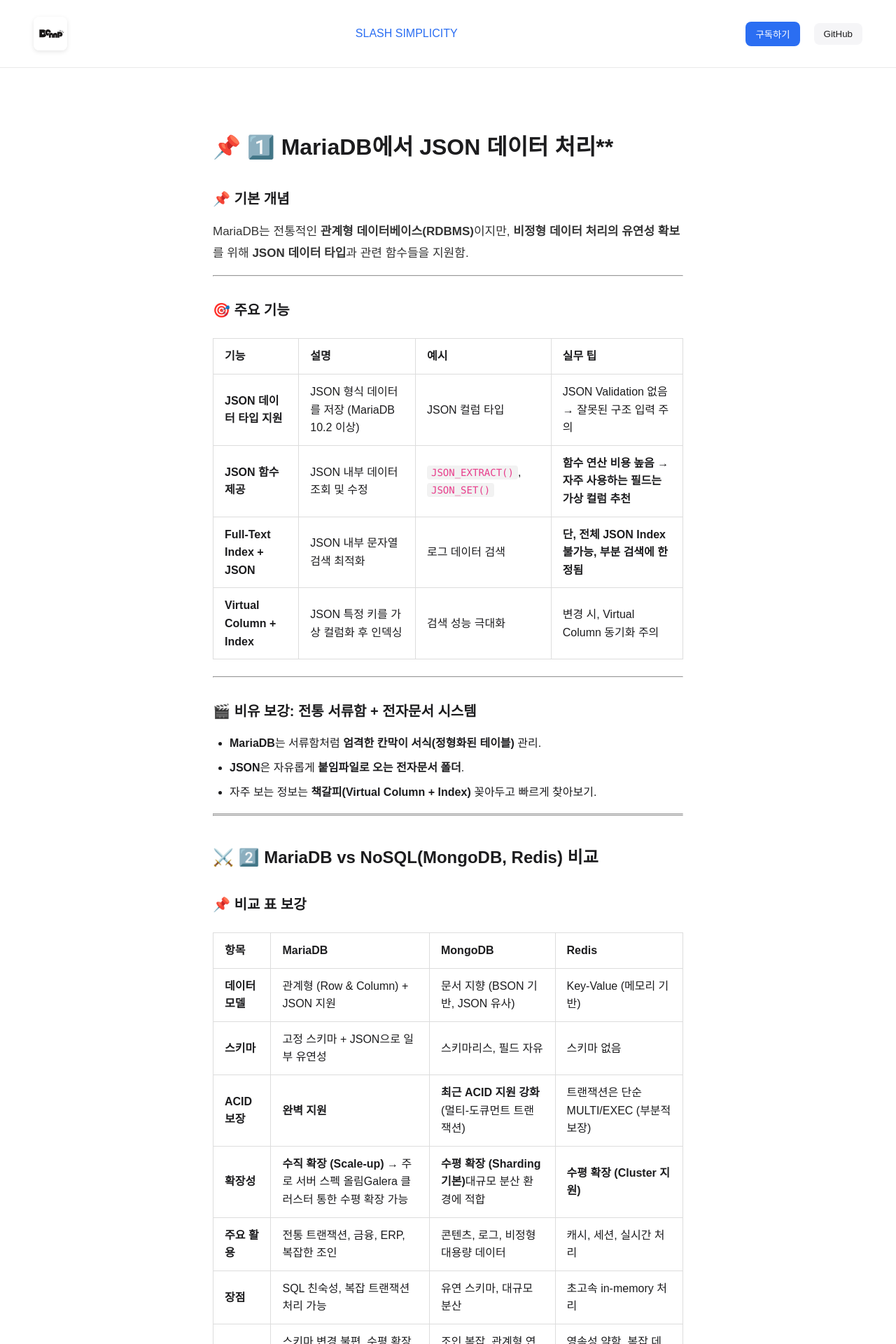
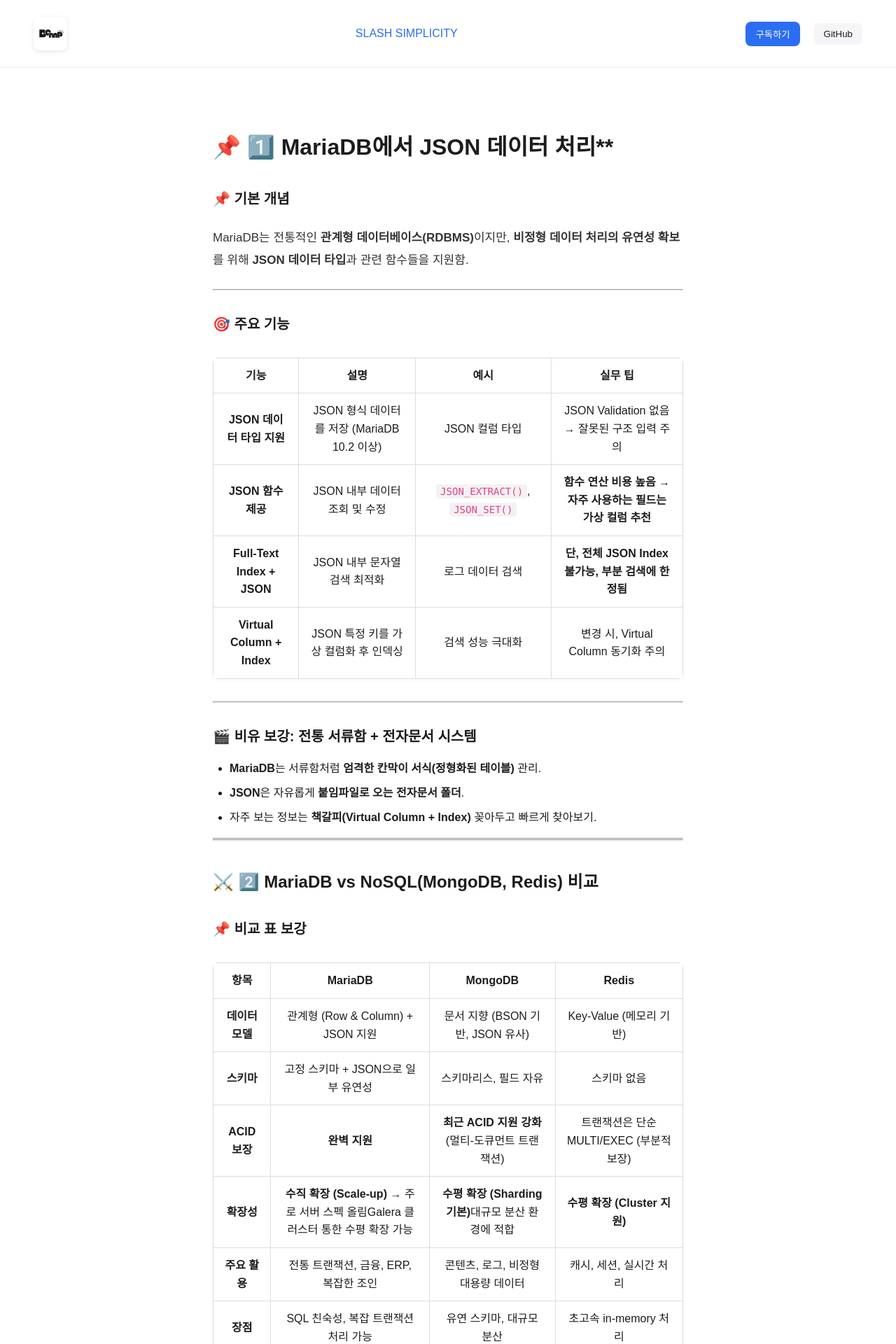
Before and after one commit to DevchannyP/DevchannyP.github.io, a Jekyll site: the page built from _posts/2025-03-16-CHAP-16-SQL.md, in a window 1280 px wide. Shown: the top 1920 px of the page at 70% size. Built offline with Jekyll 4.4.1, drawn with Linux system fonts in a browser that asks for light colours; some web fonts are replaced; comment, search, counter and statistics services are not loaded.

Commit message:
Update style.css

```diff
--- a/assets/css/style.css
+++ b/assets/css/style.css
@@ -301,8 +301,8 @@
 /* 본문 텍스트 */
 .post p {
   font-size: 17px;
-  line-height: 1.8;
-  margin: 16px 0;
+  line-height: 1.9;       /* ✅ 줄 간격을 살짝 더 */
+  margin: 24px 0;          /* ✅ 위아래 여백을 좀 더 여유 있게 */
   color: #333;
 }
 
@@ -339,16 +339,22 @@
 }
 
 /* 표 */
-.post table {
-  width: 100%;
-  border-collapse: collapse;
-  margin: 24px 0;
-}
 .post th,
 .post td {
   border: 1px solid #ddd;
   padding: 12px 16px;
-  text-align: left;
+  text-align: center;         /* ✅ 가운데 정렬 */
+  vertical-align: middle;     /* ✅ 위아래 정렬도 중앙 */
+}
+
+.post table {
+  width: 100%;
+  border-collapse: collapse;
+  margin: 32px 0;              /* ✅ 상하 여백 증가 */
+  background-color: #fff;
+  box-shadow: 0 2px 6px rgba(0,0,0,0.03); /* 부드러운 테두리 그림자 */
+  border-radius: 8px;
+  overflow: hidden;
 }
 
 /* 인용문 */
```
